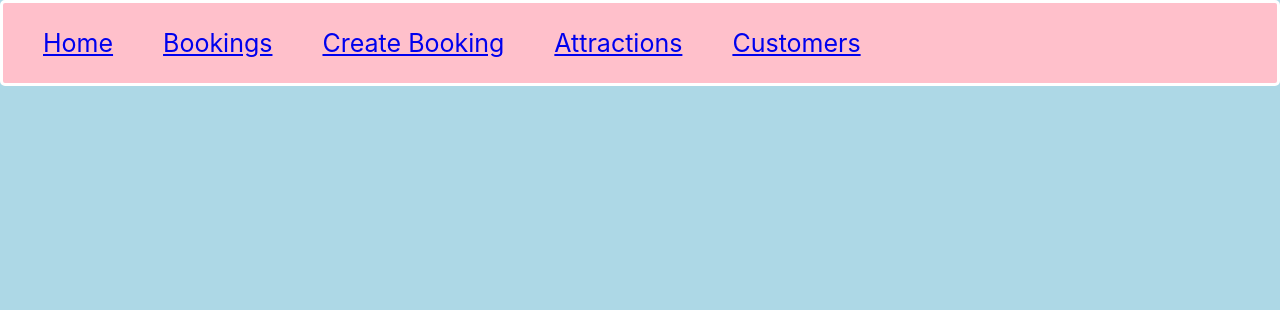
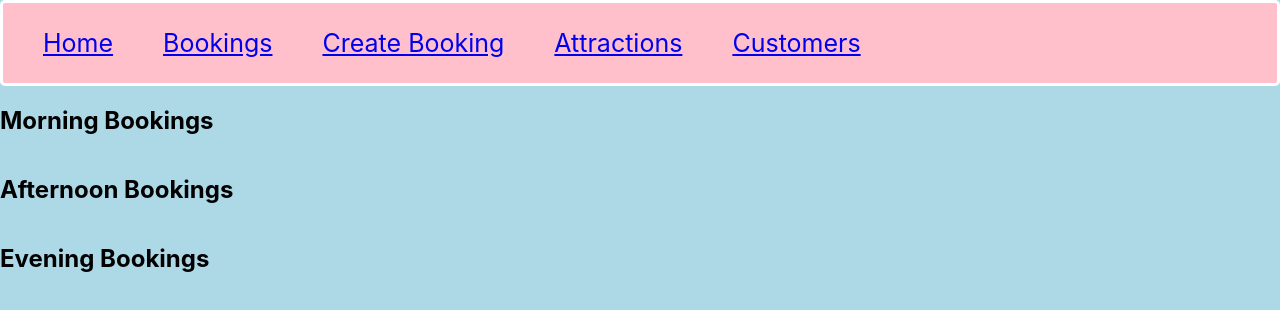
Before and after one commit to akcshing/tour-guide-app, a React (Create React App) app in the folder front_end/: page / in a window 1280 px wide. Shown: the top 310 px of the page. Built offline with nearby package versions, Linux system fonts and the light colour scheme; no server answers.

Commit message:
add headers to home page

```diff
--- a/front_end/src/containers/home/HomeContainer.js
+++ b/front_end/src/containers/home/HomeContainer.js
@@ -32,13 +32,19 @@ class HomeContainer extends Component {
   render(){
     return(
       <div className="sorted-bookings">
+      <h2>Morning Bookings</h2>
       <div className="booking-list">
+
         <BookingList bookings = {this.state.morningBookings}/>
       </div>
+      <h2>Afternoon Bookings</h2>
       <div className="booking-list">
+
         <BookingList bookings = {this.state.afternoonBookings}/>
       </div>
+      <h2>Evening Bookings</h2>
       <div className="booking-list">
+
         <BookingList bookings = {this.state.eveningBookings}/>
       </div>
       </div>
```
